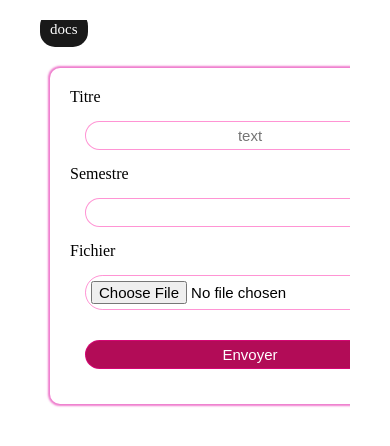
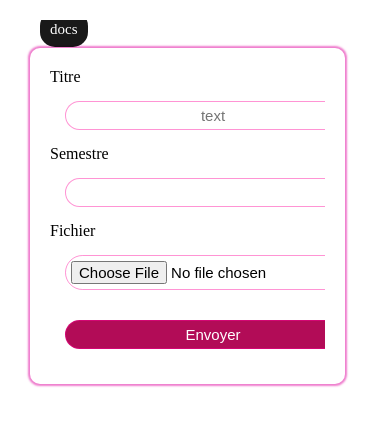
Before and after one commit to Djanfarouhanif/senddoc, a Django app: page / in a window 390 px wide. Shown: the top 446 px of the page. Run offline with Django 5.2, Linux system fonts and the light colour scheme.

Commit message:
send doc page response

```diff
--- a/static/css/styles.css
+++ b/static/css/styles.css
@@ -54,8 +54,11 @@ form{
 
     }
     form{
-        width: 400px;
+        width: 90%;
 
+    }
+    .search{
+        margin: 0;
     }
 }
 /*-------------and home page*/
```
